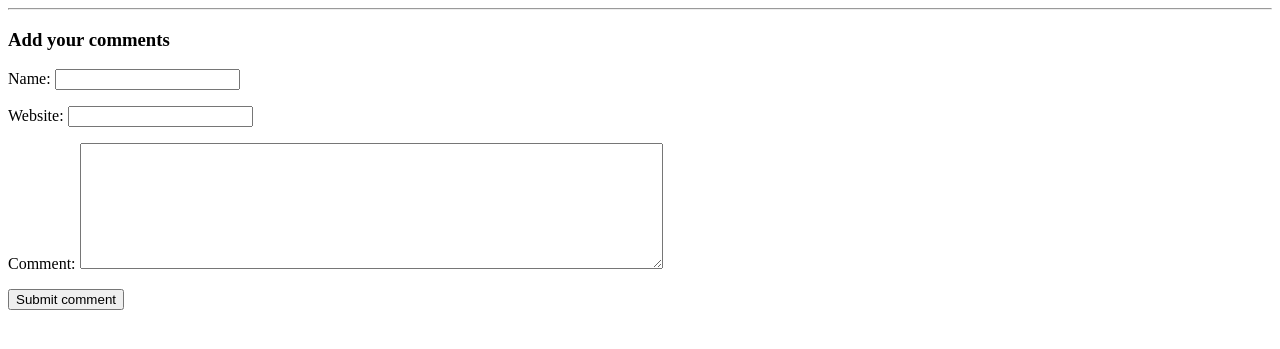
After one commit to surreal30/XAMP_Blog, a PHP site: page /templates/comment_form.php in a window 1280 px wide. The commit adds this page. Shown: the top 349 px of the page. Run offline with PHP 8.4, Linux system fonts and the light colour scheme; the template is opened without the code that fills it, so the values that code supplies are empty.

Commit message:
feat: create comment form and in blog

```diff
--- /dev/null
+++ b/templates/comment_form.php
@@ -0,0 +1,35 @@
+<hr>
+
+<?php if($errors): ?>
+	<div style="border: 1px solid #ff6666; padding: 6px;">
+		<ul>
+			<?php foreach($errors as $error): ?>
+				<li><?php echo $error; ?></li>
+			<?php endforeach; ?>
+		</ul>
+	</div>
+<?php endif; ?>
+
+<h3>Add your comments</h3>
+
+<form method="post">
+	<p>
+		<label for="comment-name">
+			Name:
+		</label>
+		<input type="text" name="comment-name" id="comment-name">
+	</p>
+	<p>
+		<label for="comment-website">
+			Website:
+		</label>
+		<input type="text" name="comment-website" id="comment-website">
+	</p>
+	<p>
+		<label for="comment-text">
+			Comment:
+		</label>
+		<textarea type="text" name="comment-text" id="comment-text" rows="8" cols="70"></textarea>
+	</p>
+	<input type="submit" value="Submit comment" />
+</form>
```
Also changed, not shown: lib/view_post.php (+11 -2 lines), view_post.php (+20 -0 lines).
